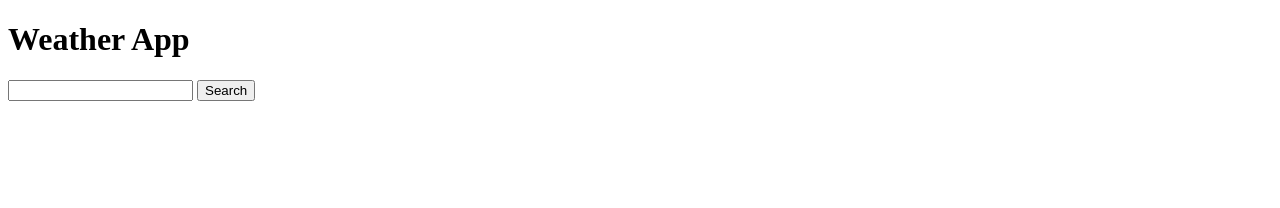
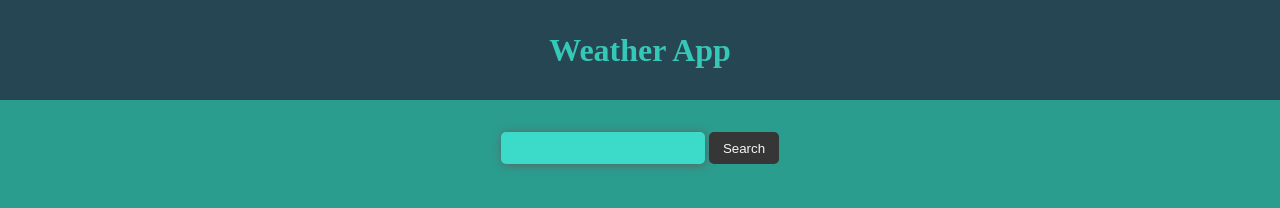
Before and after one commit to Yasin2201/weather-app, a plain HTML site: page index.html in a window 1280 px wide. Drawn offline with Linux system fonts and the light colour scheme.

Commit message:
added styling

```diff
--- a/index.html
+++ b/index.html
@@ -11,8 +11,10 @@
 
 <body>
     <h1 id="header">Weather App</h1>
-    <input type="text" name="searchBar" id="searchBar">
-    <button id='searchBtn'>Search</button>
+    <div id="searchDiv">
+        <input type="text" name="searchBar" id="searchBar">
+        <button id='searchBtn'>Search</button>
+    </div>
 
     <div id='displayWeather'>
         <h2 id="location" class="weatherInfo"></h2>
--- a/styles/styles.css
+++ b/styles/styles.css
@@ -1,8 +1,72 @@
+html, body{
+    padding: 0;
+    margin: 0;
+    height: 100%;
+    background-color: #2a9d8f;
+}
+
 #displayWeather {
     display: none;
-    border: solid 2px black;
+    padding: 6px;
+    border-radius: 5px;
+    color: whitesmoke;
+    background-color: #264653;
+    box-shadow:2px 2px 10px black;
+    text-align: center;
+    width: 350px;
+    margin: auto;
+
 }
 
 #weatherInfo {
     border: solid 2px black;
 }
+
+#header {
+    margin: 0;
+    background-color: #264653;
+    color: #36c7b6;
+    height: 100px;
+    line-height: 100px;
+    text-align: center;
+}
+
+#searchDiv {
+    padding: 30px;
+    display: flex;
+    justify-content: center;
+}
+
+#searchBar {
+    border: none;
+    outline: none;
+    border-radius: 5px;
+    height: 30px;
+    width: 200px;
+    background-color: #3cdbc9;
+    box-shadow: 1px 1px 10px rgb(97, 96, 96);
+    margin: 2px;
+    font-size: larger;
+    color: #363636;
+
+}
+
+#searchBtn {
+    border: none;
+    outline: none;
+
+    width: 70px;
+    margin: 2px;
+    border-radius: 5px;
+    background-color: #363636;
+    color: whitesmoke;
+}
+
+#searchBtn:hover {
+    box-shadow: 1px 1px 15px rgb(97, 96, 96);
+}
+
+#searchBtn:active {
+    color: rgb(201, 201, 201);
+    box-shadow: 1px 1px 15px rgb(97, 96, 96);
+}
```
